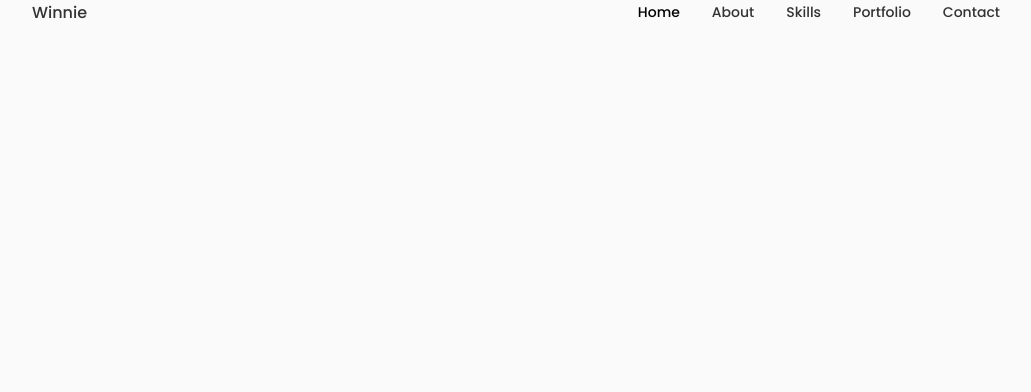
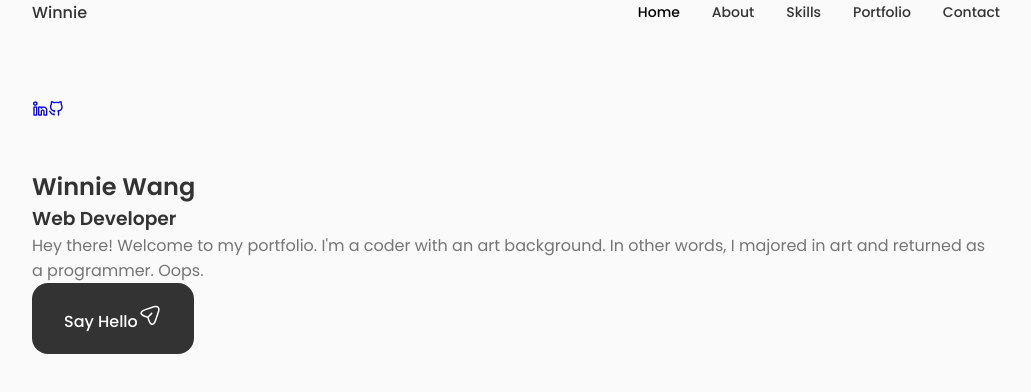
Before and after one commit to weijwang18/Portfolio, a React (Create React App) app: page / in a window 1280 px wide. Shown: the top 392 px of the page, without its empty margins (124-1155 px from the left). Built offline with nearby package versions, Linux system fonts and the light colour scheme.

Commit message:
WIP: Updating Home Component

```diff
--- /dev/null
+++ b/src/components/home/data.jsx
@@ -0,0 +1,36 @@
+import React from "react";
+
+const Data = () => {
+  return (
+    <div className="home_data">
+      <h1 className="home_title">Winnie Wang</h1>
+      <h3 className="home_subtitle">Web Developer</h3>
+      <p className="home_description">
+        Hey there! Welcome to my portfolio. I'm a coder with an art background. In other words, I majored in art and
+        returned as a programmer. Oops.
+      </p>
+      <a href="#contact" className="button button-flex">
+        Say Hello
+        <svg
+          class="button__icon"
+          xmlns="http://www.w3.org/2000/svg"
+          width="24"
+          height="24"
+          viewBox="0 0 24 24"
+          fill="none"
+        >
+          <path
+            d="M14.2199 21.9352C13.0399 21.9352 11.3699 21.1052 10.0499 17.1352L9.32988 14.9752L7.16988 14.2552C3.20988 12.9352 2.37988 11.2652 2.37988 10.0852C2.37988 8.91525 3.20988 7.23525 7.16988 5.90525L15.6599 3.07525C17.7799 2.36525 19.5499 2.57525 20.6399 3.65525C21.7299 4.73525 21.9399 6.51525 21.2299 8.63525L18.3999 17.1252C17.0699 21.1052 15.3999 21.9352 14.2199 21.9352ZM7.63988 7.33525C4.85988 8.26525 3.86988 9.36525 3.86988 10.0852C3.86988 10.8052 4.85988 11.9052 7.63988 12.8252L10.1599 13.6652C10.3799 13.7352 10.5599 13.9152 10.6299 14.1352L11.4699 16.6552C12.3899 19.4352 13.4999 20.4252 14.2199 20.4252C14.9399 20.4252 16.0399 19.4352 16.9699 16.6552L19.7999 8.16525C20.3099 6.62525 20.2199 5.36525 19.5699 4.71525C18.9199 4.06525 17.6599 3.98525 16.1299 4.49525L7.63988 7.33525Z"
+            fill="var(--container-color)"
+          ></path>
+          <path
+            d="M10.11 14.7052C9.92005 14.7052 9.73005 14.6352 9.58005 14.4852C9.29005 14.1952 9.29005 13.7152 9.58005 13.4252L13.16 9.83518C13.45 9.54518 13.93 9.54518 14.22 9.83518C14.51 10.1252 14.51 10.6052 14.22 10.8952L10.64 14.4852C10.5 14.6352 10.3 14.7052 10.11 14.7052Z"
+            fill="var(--container-color)"
+          ></path>
+        </svg>
+      </a>
+    </div>
+  );
+};
+
+export default Data;
--- a/src/components/home/home.jsx
+++ b/src/components/home/home.jsx
@@ -1,8 +1,19 @@
-import React from "react"
+import React from "react";
+import "./home.css";
+import Social from "./social";
+import Data from "./data";
 
 const Home = () => {
 	return (
-		<div>Home</div>
+		<section className="home section" id="home">
+			<div className="home_container container grid">
+				<div className="home_content grid">
+					<Social />
+					<div className="home_img"></div>
+					<Data />
+				</div>
+			</div>
+		</section>
 	)
 }
 
--- /dev/null
+++ b/src/components/home/social.jsx
@@ -0,0 +1,17 @@
+import React from "react";
+
+const Social = () => {
+  return (
+    <div className="home_social">
+      <a href="https://github.com/weijwang18" className="home_social-icon" target="_blank">
+        <i class="uil uil-linkedin-alt"></i>
+      </a>
+
+      <a href="https://www.linkedin.com/in/weijiewangseattle/" className="home_social-icon" target="_blank">
+        <i class="uil uil-github-alt"></i>
+      </a>
+    </div>
+  );
+};
+
+export default Social;
```
